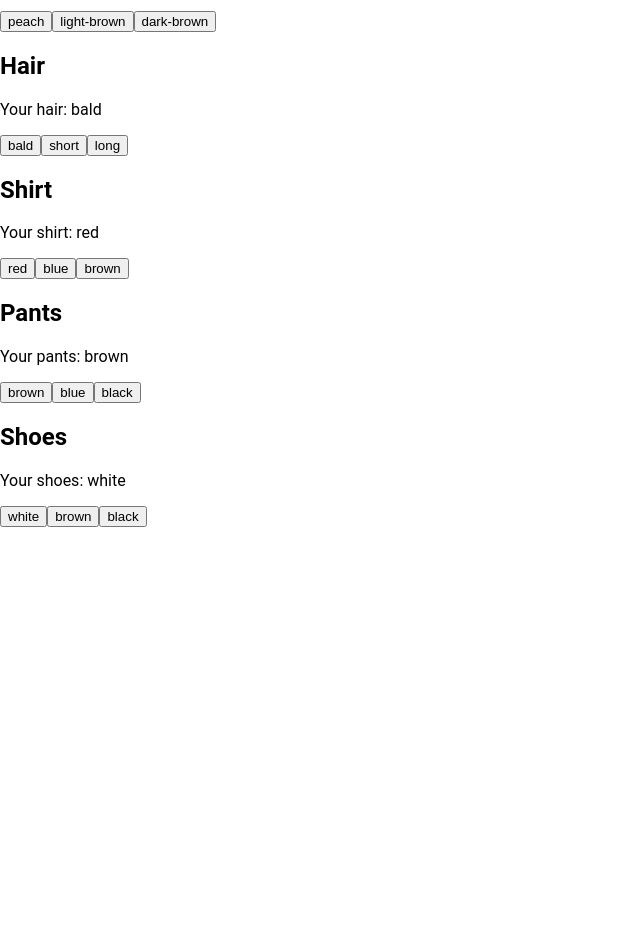
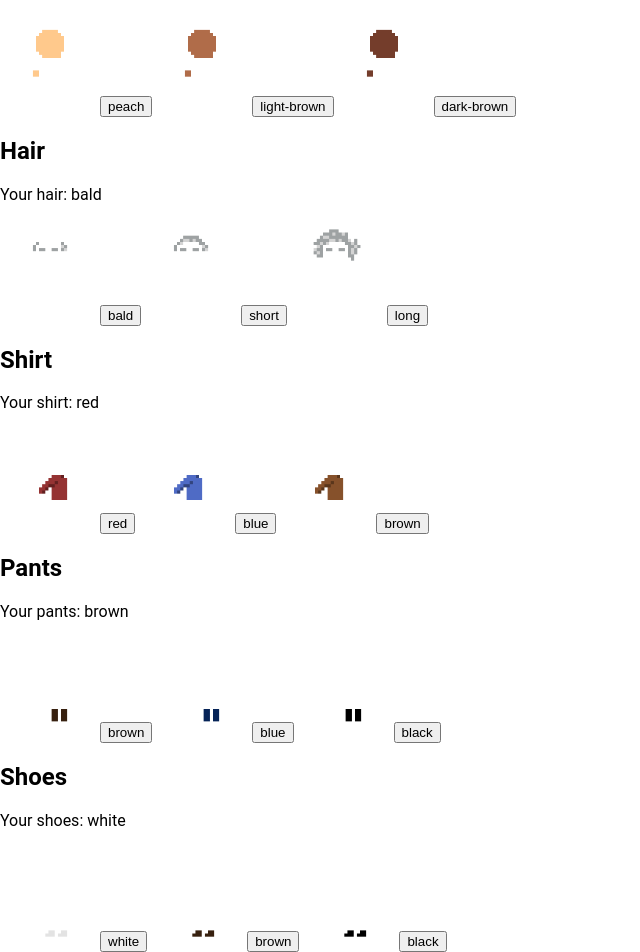
Before and after one commit to sam-schmitt/TIAA-hackathon-december-2022, a Next.js app: page /edit-avatar in a window 1280 px wide. Shown: the part 235-1187 px from the top of the page, without its empty margins (0-640 px from the left). Before the commit the page ends 800 px from the top, so only its background shows below. Built offline with nearby package versions, Linux system fonts and the light colour scheme.

Commit message:
avatar images

```diff
--- a/components/avatar.js
+++ b/components/avatar.js
@@ -1,5 +1,5 @@
 import Image from "next/image";
-import React, { useContext, useEffect } from "react";
+import React, { useContext } from "react";
 import hairTypes from "../avatar-state/hair";
 import pantsTypes from "../avatar-state/pants";
 import shirtTypes from "../avatar-state/shirt";
@@ -14,9 +14,6 @@ export default function CurrentAvatar() {
 		return src;
 	};
 
-	useEffect(() => {
-		console.log({ p: window.location.pathname });
-	});
 	return (
 		<div>
 			<p>Your Hair: {hairTypes[hairType].name}</p>
--- a/pages/edit-avatar.js
+++ b/pages/edit-avatar.js
@@ -1,4 +1,5 @@
 import Head from "next/head";
+import Image from "next/image";
 import { useContext, useState } from "react";
 import hairTypes from "../avatar-state/hair";
 import pantsTypes from "../avatar-state/pants";
@@ -20,7 +21,9 @@ export default function EditAvatar() {
 		shoeType,
 		setShoeType,
 	} = useContext(Context);
-
+	const myLoader = ({ src, width, quality }) => {
+		return src;
+	};
 	return (
 		<div>
 			<Head>
@@ -36,6 +39,14 @@ export default function EditAvatar() {
 			<p>Your skin: {skinTypes[skinType].name}</p>
 			{skinTypes.map(function (item, index) {
 				return (
+					<>
+						<Image
+							loader={myLoader}
+							src={item.file}
+							style={{ height: 100, width: 100 }}
+							width={100}
+							height={100}
+						/>
 						<button
 							onClick={() => {
 								setSkinType(index);
@@ -43,12 +54,21 @@ export default function EditAvatar() {
 						>
 							{item.name}
 						</button>
+					</>
 				);
 			})}
 			<h2>Hair</h2>
 			<p>Your hair: {hairTypes[hairType].name}</p>
 			{hairTypes.map(function (item, index) {
 				return (
+					<>
+						<Image
+							loader={myLoader}
+							src={item.file}
+							style={{ height: 100, width: 100 }}
+							width={100}
+							height={100}
+						/>
 						<button
 							onClick={() => {
 								setHairType(index);
@@ -56,12 +76,21 @@ export default function EditAvatar() {
 						>
 							{item.name}
 						</button>
+					</>
 				);
 			})}
 			<h2>Shirt</h2>
 			<p>Your shirt: {shirtTypes[shirtType].name}</p>
 			{shirtTypes.map(function (item, index) {
 				return (
+					<>
+						<Image
+							loader={myLoader}
+							src={item.file}
+							style={{ height: 100, width: 100 }}
+							width={100}
+							height={100}
+						/>
 						<button
 							onClick={() => {
 								setShirtType(index);
@@ -69,12 +98,21 @@ export default function EditAvatar() {
 						>
 							{item.name}
 						</button>
+					</>
 				);
 			})}
 			<h2>Pants</h2>
 			<p>Your pants: {pantsTypes[pantsType].name}</p>
 			{pantsTypes.map(function (item, index) {
 				return (
+					<>
+						<Image
+							loader={myLoader}
+							src={item.file}
+							style={{ height: 100, width: 100 }}
+							width={100}
+							height={100}
+						/>
 						<button
 							onClick={() => {
 								setPantsType(index);
@@ -82,12 +120,21 @@ export default function EditAvatar() {
 						>
 							{item.name}
 						</button>
+					</>
 				);
 			})}
 			<h2>Shoes</h2>
 			<p>Your shoes: {shoeTypes[shoeType].name}</p>
 			{shoeTypes.map(function (item, index) {
 				return (
+					<>
+						<Image
+							loader={myLoader}
+							src={item.file}
+							style={{ height: 100, width: 100 }}
+							width={100}
+							height={100}
+						/>
 						<button
 							onClick={() => {
 								setShoeType(index);
@@ -95,6 +142,7 @@ export default function EditAvatar() {
 						>
 							{item.name}
 						</button>
+					</>
 				);
 			})}
 		</div>
```
Lines whose indentation alone changed are shown as unchanged.
